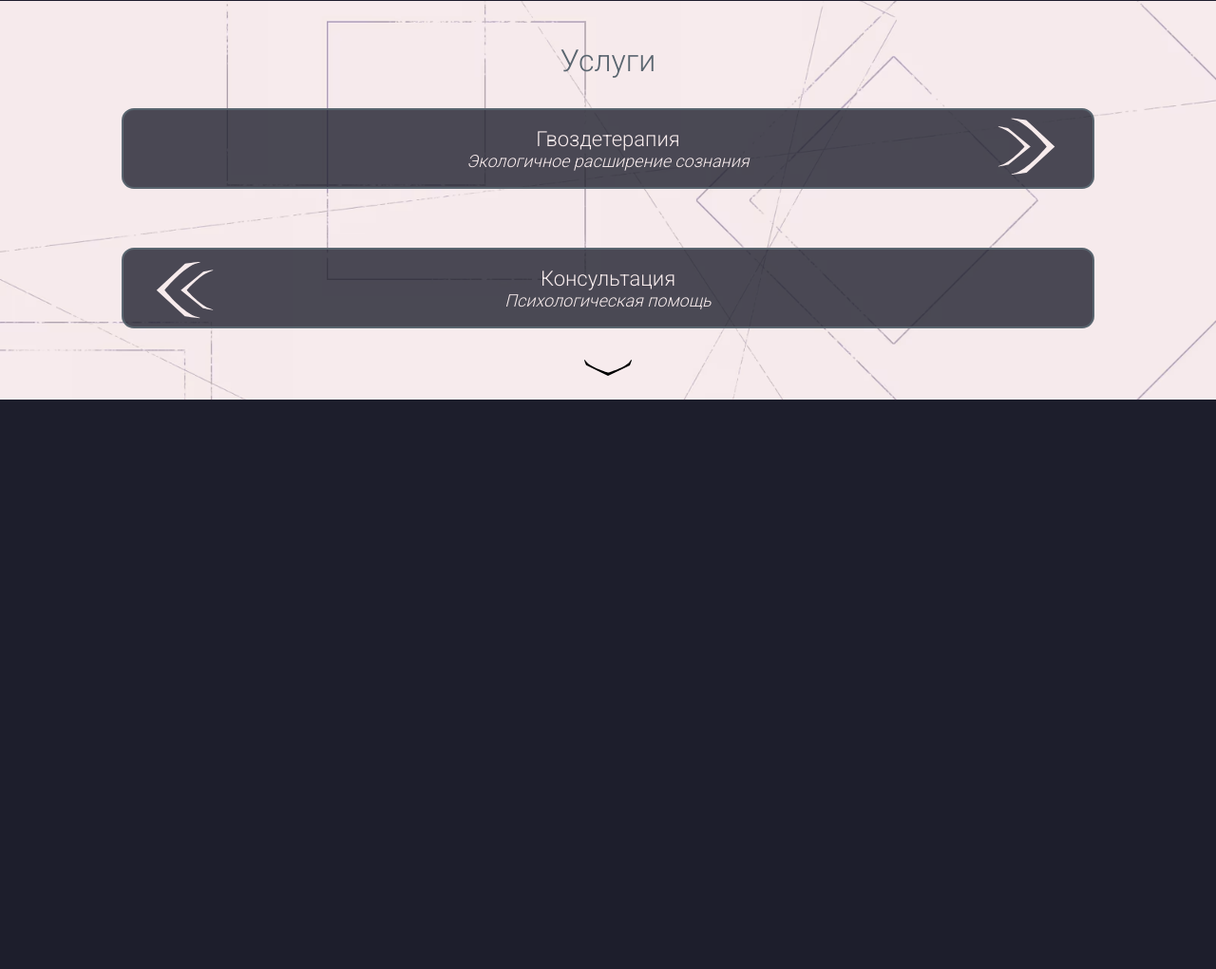
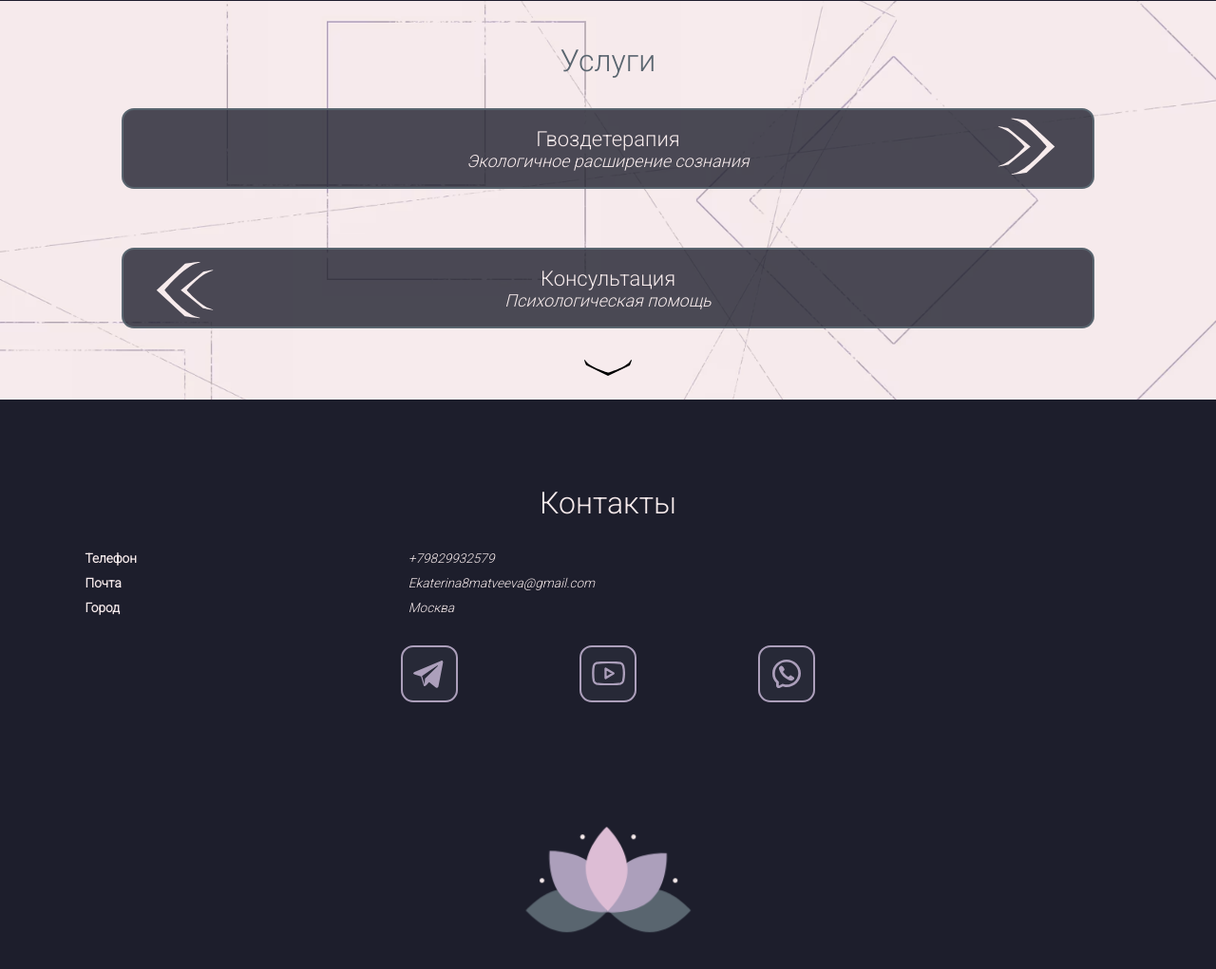
Before and after one commit to mmA1r/psycho-proj, an Astro site: page / in a window 1280 px wide. Shown: the part 1599-2620 px from the top of the page at 95% size. Before the commit the page ends 2020 px from the top, so only its background shows below. Built offline with nearby package versions, Linux system fonts and the light colour scheme; Astro itself is replaced by a stand-in of ours.

Commit message:
contacts page was done

```diff
--- a/src/components/About/About.tsx
+++ b/src/components/About/About.tsx
@@ -4,7 +4,7 @@ import './about.scss';
 
 const About = () => {
     return (
-        <div id="about" class="about">
+        <section id="about" class="about">
             <div class="about__information-slider">
                 <div class="about__information-slides">
                     <InformationBlock type={InformationTypes.bio}/>
@@ -15,7 +15,7 @@ const About = () => {
                 class="next-page-button main__anchor"
                 href="#services"
             > <NextPageArrow/> </a>
-        </div>
+        </section>
     );
 }
 
--- a/src/components/Contacts/Contacts.tsx
+++ b/src/components/Contacts/Contacts.tsx
@@ -1,9 +1,26 @@
+import { contacts, contactsTitle } from '../../data/data.json';
+import Lotus from '../../svg/Lotus/Lotus';
+import LinksList from './LinksList/LinksList';
 import './contacts.scss';
 
 const Contacts = () => {
+    const text = Object.values(contacts).map(value => value.map((val, index) => {
+        return index === 0 ? <p class="contacts_paragraph"><strong>{ val }</strong></p>
+        : <p class="contacts_paragraph">{ val }</p>
+    }));
     return (
-        <div class="contacts">
-        </div>
+        <footer id="contacts" class="contacts">
+            <h2 class="contacts__title">{ contactsTitle }</h2>
+            <address class="contacts__information">
+                <div className="contacts__text">
+                    { text }
+                </div>
+                <LinksList/>
+            </address>
+            <div class="contacts__svg-wrapper">
+                <Lotus />
+            </div>
+        </footer>
     );
 }
 
--- /dev/null
+++ b/src/components/Contacts/LinksList/LinksList.tsx
@@ -0,0 +1,37 @@
+import Telegram from '../../../svg/Telegram/Telegram';
+import Whatsapp from '../../../svg/Whatsapp/Whatsapp';
+import YouTube from '../../../svg/YouTube/YouTube';
+import './linksList.scss';
+
+enum links {
+    telegram = 'telegram',
+    youtube = 'youtube',
+    whatsapp = 'whatsapp'
+}
+
+const LinksList = () => {
+    const items = Object.values(links).map(link => {
+        const svg = (
+            link === links.telegram ? <Telegram /> :
+            link === links.youtube ? <YouTube /> : <Whatsapp />
+        );
+        const href = (
+            link === links.telegram ? 'https://t.me/ekaterina8matveeva' :
+            link === links.youtube ? 'https://youtube.com/@ekaterina8matveeva' : 'https://wa.me/79829932579'
+        );
+        return <li class="links-list__item">
+            <a
+                class="contacts-links__link"
+                href={href}
+            >
+                { svg }
+            </a>
+        </li>
+    });
+
+    return (
+        <ul class="contacts__links-list"> { items } </ul>
+    );
+}
+
+export default LinksList;
--- /dev/null
+++ b/src/components/Contacts/LinksList/linksList.scss
@@ -0,0 +1,30 @@
+.contacts__links-list {
+    position: relative;
+    width: 100%;
+    height: 50%;
+    display: flex;
+    gap: 10dvw;
+    justify-content: center;
+    justify-items: center;
+    align-items: center;
+}
+
+.links-list__item {
+    position: relative;
+    width: 60px;
+    height: 60px;
+}
+
+.contacts-links__link {
+    position: relative;
+    display: flex;
+    justify-content: center;
+    align-items: center;
+    width: 100%;
+    height: 100%;
+    border-radius: 13px;
+    border: 2px solid var(--purple-color);
+    background-color: var(--half-gray-color);
+
+    color: var(--purple-color);
+}
--- a/src/components/Contacts/contacts.scss
+++ b/src/components/Contacts/contacts.scss
@@ -0,0 +1,39 @@
+@import '/src/scss/mixins.scss';
+
+.contacts {
+    position: relative;
+    display: flex;
+    flex-flow: column;
+    gap: 5%;
+    justify-content: flex-start;
+    align-items: center;
+    width: 100%;
+    height: 100dvh;
+    padding: 7% 7%;
+}
+
+.contacts__title {
+    @include header-font;
+}
+
+.contacts__information {
+    position: relative;
+    width: 100%;
+    height: 40%;
+}
+
+.contacts__text {
+    display: grid;
+    grid-template-columns: 30% 70%;
+    grid-template-rows: 1fr 1fr 1fr;
+    gap: 10px;
+    font-style: normal;
+    :nth-child(2n) { font-style: italic }
+    @include text-font(var(--biege-color), 1.7dvh);
+}
+
+.contacts__svg-wrapper {
+    position: relative;
+    width: 100%;
+    height: 20%;
+}
--- a/src/components/Main/Main.tsx
+++ b/src/components/Main/Main.tsx
@@ -5,7 +5,7 @@ import './main.scss';
 const Main = () => {
 
     return (
-        <div class="main">
+        <section class="main">
             <div class="main__image">
                 <h1 class="main__title">{ name }</h1>
                 <h1 class="main__title">{ maintitle[0] }</h1>
@@ -15,7 +15,7 @@ const Main = () => {
                 class="next-page-button main__anchor"
                 href="#about"
             > <NextPageArrow/> </a>
-        </div>
+        </section>
     );
 }
 
--- a/src/components/Services/Services.tsx
+++ b/src/components/Services/Services.tsx
@@ -6,7 +6,7 @@ import './services.scss';
 
 const Services = () => {
     return (
-        <div id="services" class="services">
+        <section id="services" class="services">
             <h2 class="services__title">{ servicesTitle }</h2>
             <nav class="servicers__navigation">
                 <ul class="servicers__navigation-list">
@@ -16,9 +16,9 @@ const Services = () => {
             </nav>
             <a  tabIndex={0}
                 class="next-page-button main__anchor"
-                href="#about"
+                href="#contacts"
             > <NextPageArrow/> </a>
-        </div>
+        </section>
     );
 }
 
--- a/src/data/data.json
+++ b/src/data/data.json
@@ -103,10 +103,10 @@
 
     "signIn": "Записаться",
 
+    "contactsTitle": "Контакты",
     "contacts": {
-        "title": "Контакты",
-        "phone": ["Телефон", "+79829932579"],
-        "mail": ["Почта", "Ekaterina8matveeva@gmail.com"],
-        "city": ["Город", "Москва"]
+    "phone": ["Телефон", "+79829932579"],
+    "mail": ["Почта", "Ekaterina8matveeva@gmail.com"],
+    "city": ["Город", "Москва"]
     }
 }
--- a/src/layouts/Layout.astro
+++ b/src/layouts/Layout.astro
@@ -27,6 +27,7 @@ const { title } = Astro.props;
         --biege-color: #F7EBEC;
         --dark-gradient: linear-gradient(to top, #1d1e2cd7 7%, rgba(0, 0, 0, .15) 25%);
         --dark-half-transparent: #1d1e2cc9;
+        --half-gray-color: #59656f2c;
     }
 
     * {
--- a/src/svg/Lotus/Lotus.tsx
+++ b/src/svg/Lotus/Lotus.tsx
@@ -2,13 +2,13 @@ import './lotus.scss';
 
 const Lotus = () => {
     return (
-        <svg id="lotus" viewBox="0 0 140 90">
+        <svg id="lotus" viewBox="0 -10 140 100">
             <path className="lotus__lower-petal" d="M34.9 53C54 53 69.8 71.5 69.8 71.5S54 90 34.8 90C15.7 90 0 71.5 0 71.5S15.6 53 34.9 53Z"/>
             <path className="lotus__middle-petal" d="M58.5 33.5C72.2 47.5 69.8 72 69.8 72s-23.6 2-37.4-12C18.6 46 20.6 21 20.6 21s24-1.5 37.9 12.5Z"/>
             <path className="lotus__lower-petal" d="M105.1 53C86 53 69.8 71.5 69.8 71.5S85.8 90 105 90c19.3 0 34.9-18.5 34.9-18.5S124.4 53 105.1 53Z"/>
             <path className="lotus__middle-petal" d="M82 33.5C68.3 47.5 69.8 72 69.8 72s24.5 2 38.3-12c13.8-14 11.8-39 11.8-39s-24-1.5-37.9 12.5Z"/>
             <path className="lotus__upper-petal" d="M87.4 36c0 19.6-17.6 35.5-17.6 35.5S52 55.5 52 36C52 16.4 70.7 0 70.7 0s16.7 16.4 16.7 36Z"/>
-            <path className="lotus__dots" d="M93.3 11a2 2 0 0 1-2 2c-1 0-1.9-.9-1.9-2s.9-2 2-2c1 0 2 .9 2 2ZM128.7 48a2 2 0 0 1-2 2c-1 0-2-1-2-2 0-1.1 1-2 2-2 1.1 0 2 .9 2 2ZM15.7 48a2 2 0 0 1-2 2c-1 0-2-1-2-2 0-1.1 1-2 2-2 1.1 0 2 .9 2 2ZM50.1 11a2 2 0 0 1-2 2c-1 0-2-.9-2-2s1-2 2-2c1.1 0 2 .9 2 2Z"/>
+            <path class="lotus-dots" d="M93.3 11a2 2 0 0 1-2 2c-1 0-1.9-.9-1.9-2s.9-2 2-2c1 0 2 .9 2 2ZM128.7 48a2 2 0 0 1-2 2c-1 0-2-1-2-2 0-1.1 1-2 2-2 1.1 0 2 .9 2 2ZM15.7 48a2 2 0 0 1-2 2c-1 0-2-1-2-2 0-1.1 1-2 2-2 1.1 0 2 .9 2 2ZM50.1 11a2 2 0 0 1-2 2c-1 0-2-.9-2-2s1-2 2-2c1.1 0 2 .9 2 2Z"/>
         </svg>
     );
 }
--- a/src/svg/Telegram/Telegram.tsx
+++ b/src/svg/Telegram/Telegram.tsx
@@ -2,7 +2,7 @@ import './telegram.scss';
 
 const Telegram = () => {
     return (
-        <svg id="telegram-icon" viewBox="0 0 35 32">
+        <svg id="telegram-icon" viewBox="0 0 39 30">
             <path d="m32.8.3-31.2 13c-2 .9-2 2.3-.4 2.7l7.9 2.7 3 10c.4 1 .2 1.4 1.2 1.4.7 0 1.1-.4 1.5-.8.2-.2 2-2 3.8-4.1l8 6.4c1.6.8 2.5.4 3-1.5L34.8 3C35.4.7 34-.6 32.8.3Zm-4 6.2-15 14.7-.5 6.9-3-10 17.5-12c.8-.7 1.5-.2 1 .4Z"/>
         </svg>
     );
--- a/src/svg/Telegram/telegram.scss
+++ b/src/svg/Telegram/telegram.scss
@@ -1,5 +1,9 @@
 @import '/src/scss/mixins.scss';
 
 #telegram-icon {
-    @include svg;
+    fill: none;
+    width: 35px;
+    height: 35px;
+    >path { fill: currentColor; }
+    //@include svg;
 }
--- a/src/svg/Whatsapp/Whatsapp.tsx
+++ b/src/svg/Whatsapp/Whatsapp.tsx
@@ -2,7 +2,7 @@ import './whatsapp.scss';
 
 const Whatsapp = () => {
     return (
-        <svg id="whtasapp-icon">
+        <svg viewBox="0 0 30 30" id="whtasapp-icon">
             <path d="M6.8 9.2C7 8 8.6 6.4 9.8 6.6c1.3.2 2.3 2.3 2.8 3.2.4.7.2 1.4-.2 1.6-.5.4-1.3 1-1.1 1.5.3 1 3.7 4.2 5.4 5.2.6.3 1-.6 1.5-1 .3-.5 1-.7 1.6-.3 1 .6 2 1.2 3 2 .4.4.5 1 .2 1.5-.5 1-2.1 2.3-3.3 2C17.7 22 9.5 18.8 7 10c-.1-.5 0-.6 0-.8Z"/><path fill="#F7EBEC" fill-rule="evenodd" d="M15 29c-1.7 0-2.6-.2-4-.7l-3 1.4c-1.8.9-4-.4-4-2.3v-3c-2.8-2.7-4-5.7-4-9.9C0 6.5 6.7 0 15 0s15 6.5 15 14.5S23.3 29 15 29Zm-8.2-5.8-.8-.7c-2.3-2.1-3.3-4.4-3.3-8A12 12 0 0 1 15 2.6a12 12 0 0 1 12.3 11.9 12 12 0 0 1-15.5 11.3l-1.1-.3-3.9 1.9v-4.2Z"/>
         </svg>
     );
--- a/src/svg/Whatsapp/whatsapp.scss
+++ b/src/svg/Whatsapp/whatsapp.scss
@@ -1,6 +1,9 @@
 @import '/src/scss/mixins.scss';
 
 #whtasapp-icon {
-    @include svg;
+    fill: none;
+    width: 30px;
+    height: 30px;
+    >path { fill: currentColor; }
     >path { clip-rule: evenodd; }
 }
--- a/src/svg/YouTube/YouTube.tsx
+++ b/src/svg/YouTube/YouTube.tsx
@@ -2,7 +2,7 @@ import './youTube.scss';
 
 const YouTube = () => {
     return (
-        <svg id="youTube-icon" viewBox="0 0 35 25">
+        <svg id="youTube-icon" viewBox="0 0 37 27">
             <path d="M35.2 5a4.5 4.5 0 0 0-3-3.3 123 123 0 0 0-27.4 0 4.4 4.4 0 0 0-3 3.2c-1 4.1-1 13 0 17.2a4.5 4.5 0 0 0 3 3.1c4 1 23.1 1.1 27.4 0a4.4 4.4 0 0 0 3-3.1c1-4.5 1-12.8 0-17.2Z"/>
             <path d="m24.2 13.5-9-5.4V19l9-5.4Z"/>
         </svg>
--- a/src/svg/YouTube/youTube.scss
+++ b/src/svg/YouTube/youTube.scss
@@ -1,9 +1,11 @@
 @import '/src/scss/mixins.scss';
 
 #youTube-icon {
-    @include svg(false);
+    fill: none;
+    width: 35px;
+    height: 25px;
     >path {
-        stroke-width: 2px;
+        stroke-width: 2.5px;
         stroke: currentColor;
         stroke-linecap: round;
         stroke-linejoin: round;
```
Also changed, not shown: src/svg/Lotus/lotus.scss (+43 -4 lines).
